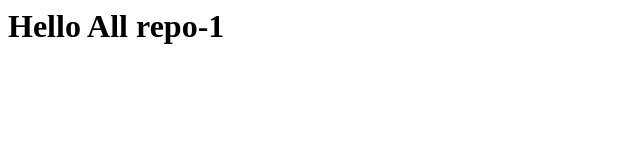
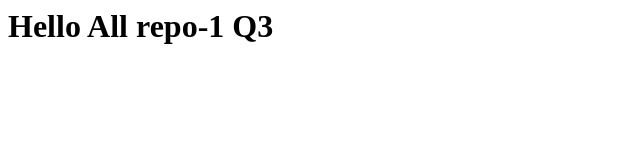
Before and after one commit to saloni-chaudhari09/my-repo, a plain HTML site: page index.html in a window 1280 px wide. Shown: the full height of the page, 0-640 px from the left. Drawn offline with Linux system fonts and the light colour scheme.

Commit message:
Update header text in index.html

```diff
--- a/index.html
+++ b/index.html
@@ -1 +1 @@
-<h1>Hello All repo-1 </h1>
+<h1>Hello All repo-1 Q3 </h1>
```
